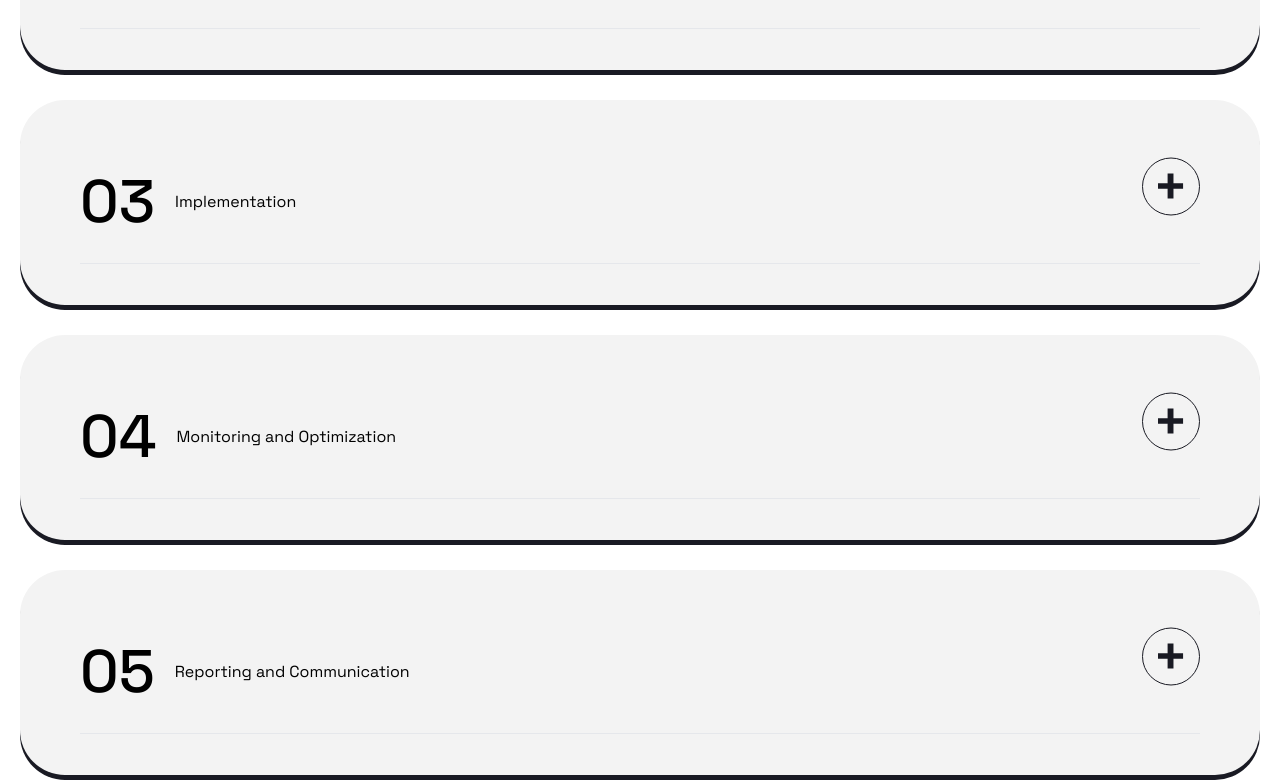
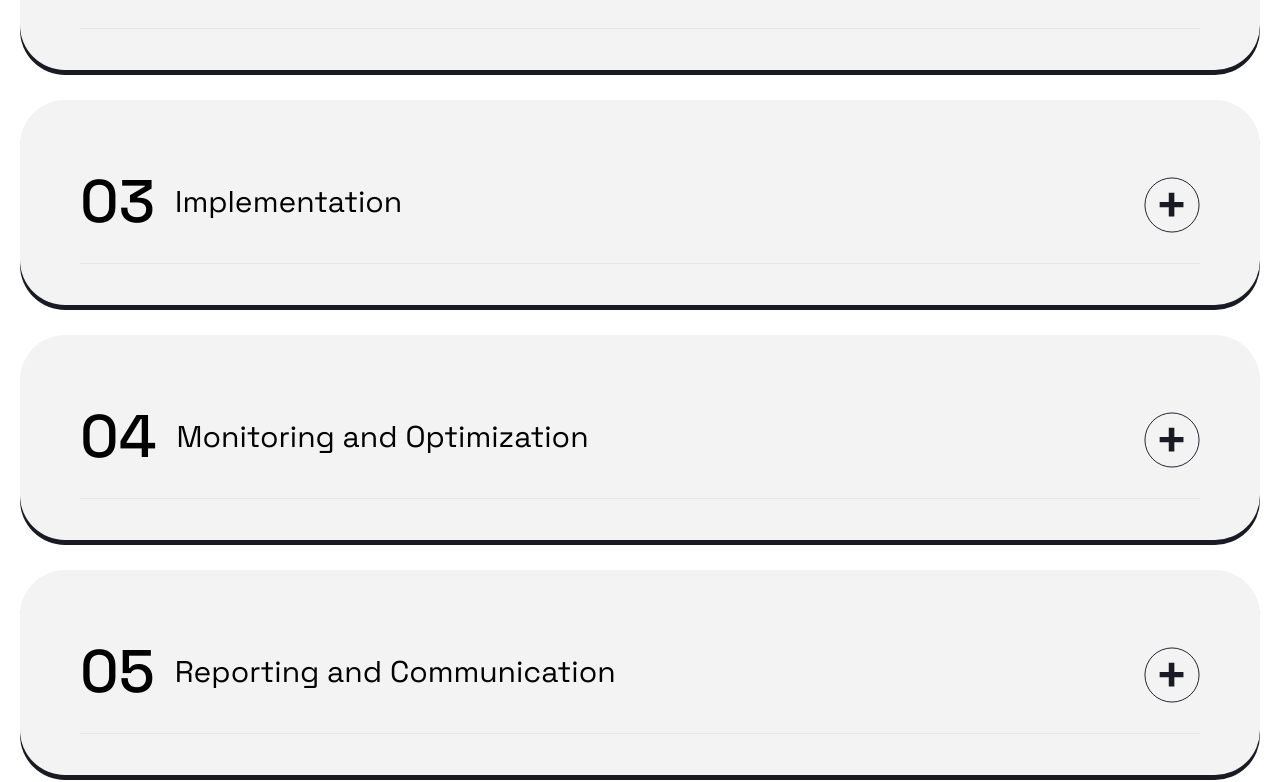
Before and after one commit to MEHDI-AHMADY/landingPage, a Next.js app: page / in a window 1280 px wide. Shown: the part 3938-4720 px from the top of the page. Built offline with nearby package versions, Linux system fonts and the light colour scheme.

Commit message:
fix accordion item styles

```diff
--- a/components/AccordionItem.jsx
+++ b/components/AccordionItem.jsx
@@ -1,4 +1,4 @@
-"use client"
+"use client";
 import React from "react";
 import {
   Accordion,
@@ -8,29 +8,55 @@ import {
 import { motion } from "framer-motion";
 
 const item = {
-  hidden : (i) => ({
-    opacity : 0 ,
-    y : i % 2 === 0 ? 100 : -100
+  hidden: (i) => ({
+    opacity: 0,
+    y: i % 2 === 0 ? 100 : -100,
   }),
 
-  show : (i) => ( {opacity : 1 , y : 0 , transition : {duration : 1 , delay : i * 0.8}}),
-}
+  show: (i) => ({
+    opacity: 1,
+    y: 0,
+    transition: { duration: 1, delay: i * 0.8 },
+  }),
+};
 
-export default function AccordionItem({ id, title, txt, handleOpen, open , index }) {
+export default function AccordionItem({
+  id,
+  title,
+  title2,
+  txt,
+  handleOpen,
+  open,
+  index,
+}) {
   return (
-    <motion.div custom={index} variants={item} whileTap={{scale : 0.9}}>
-      <Accordion open={open === id} className={`shadow-custom rounded-[45px] p-[30px] lg:py-[41px] lg:px-[60px] ${open === id ? "bg-[var(--primary)]" : 'bg-[var(--gray)]'}`}>
-        <AccordionHeader className={`relative ${open === id ? 'pb-[30px] border-b border-black' : ''}`} onClick={() => handleOpen(id)}>
-          <div className="flex items-center gap-2 lg:gap-5">
-            <span className="font-spaceMedium text-[60px]">0{id}</span>
-            <span>{title}</span>
+    <motion.div custom={index} variants={item} whileTap={{ scale: 0.9 }}>
+      <Accordion
+        open={open === id}
+        className={`shadow-custom rounded-[45px] p-[30px] lg:py-[41px] lg:px-[60px] ${
+          open === id ? "bg-[var(--primary)]" : "bg-[var(--gray)]"
+        }`}
+      >
+        <AccordionHeader
+          className={`relative ${
+            open === id ? "pb-[30px] border-b border-black" : ""
+          }`}
+          onClick={() => handleOpen(id)}
+        >
+          <div className="flex items-center gap-5 lg:gap-5">
+            <span className="font-spaceMedium text-[30px] lg:text-[60px]">
+              0{id}
+            </span>
+            <div className="flex flex-col gap1 sm:flex-row lg:gap-2">
+              <span className="text-[18px] lg:text-[30px]">{title}</span>
+              <span className="text-[18px] lg:text-[30px]"> {title2}</span>
+            </div>
           </div>
 
-          <div className="absolute right-0 top-4">
+          <div className="absolute right-0 top-[30%]">
             {open === id ? (
               <svg
-                width="58"
-                height="59"
+                className="w-7 h-7 lg:w-14 lg:h-14"
                 viewBox="0 0 58 59"
                 fill="none"
                 xmlns="http://www.w3.org/2000/svg"
@@ -46,8 +72,7 @@ export default function AccordionItem({ id, title, txt, handleOpen, open , index
               </svg>
             ) : (
               <svg
-                width="58"
-                height="59"
+                className="w-7 h-7 lg:w-14 lg:h-14"
                 viewBox="0 0 58 59"
                 fill="none"
                 xmlns="http://www.w3.org/2000/svg"
@@ -67,7 +92,9 @@ export default function AccordionItem({ id, title, txt, handleOpen, open , index
             )}
           </div>
         </AccordionHeader>
-        <AccordionBody className={`${open === id ? "block" : "hidden"} pt-[30px]`}>
+        <AccordionBody
+          className={`${open === id ? "block" : "hidden"} pt-[30px]`}
+        >
           {txt}
         </AccordionBody>
       </Accordion>
--- a/utils/util.js
+++ b/utils/util.js
@@ -115,31 +115,37 @@ let accordionItems = [
   {
     id: 1,
     title: "Consultation",
+    title2 : '',
     txt: "During the initial consultation, we will discuss your business goals and objectives, target audience, and current marketing efforts. This will allow us to understand your needs and tailor our services to best fit your requirements.",
   },
   {
     id: 2,
-    title: "Research and Strategy Development",
+    title: "Research and Strategy",
+    title2 : ' Development',
     txt: "During the initial consultation, we will discuss your business goals and objectives, target audience, and current marketing efforts. This will allow us to understand your needs and tailor our services to best fit your requirements.",
   },
   {
     id: 3,
     title: "Implementation",
+    title2 : '',
     txt: "During the initial consultation, we will discuss your business goals and objectives, target audience, and current marketing efforts. This will allow us to understand your needs and tailor our services to best fit your requirements.",
   },
   {
     id: 4,
-    title: "Monitoring and Optimization",
+    title: "Monitoring and",
+    title2 : ' Optimization',
     txt: "During the initial consultation, we will discuss your business goals and objectives, target audience, and current marketing efforts. This will allow us to understand your needs and tailor our services to best fit your requirements.",
   },
   {
     id: 5,
-    title: "Reporting and Communication",
+    title: "Reporting and",
+    title2 : ' Communication',
     txt: "During the initial consultation, we will discuss your business goals and objectives, target audience, and current marketing efforts. This will allow us to understand your needs and tailor our services to best fit your requirements.",
   },
   {
     id: 6,
     title: "Continual Improvement",
+    title2 : "",
     txt: "During the initial consultation, we will discuss your business goals and objectives, target audience, and current marketing efforts. This will allow us to understand your needs and tailor our services to best fit your requirements.",
   },
 ];
```
